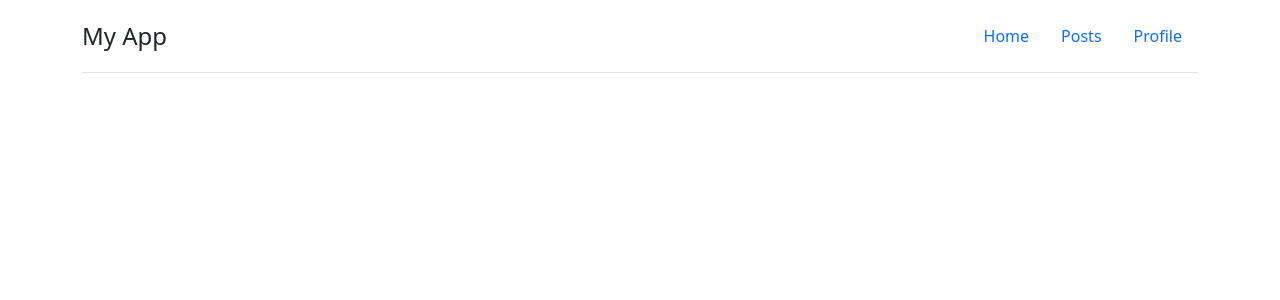
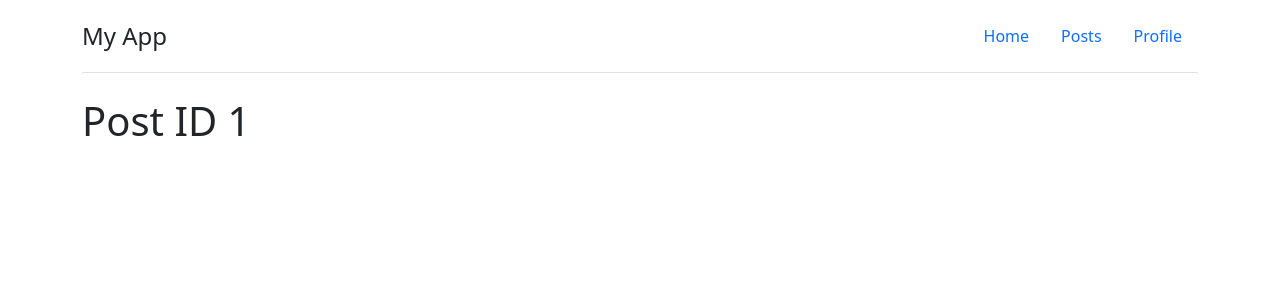
Before and after one commit to ferlobo1985/UDMY-REACT19-Routes, a React (Vite) app: page /posts/1 in a window 1280 px wide. Shown: the top 300 px of the page. Built offline with nearby package versions, Linux system fonts and the light colour scheme.

Commit message:
06-Dynamic Params
06-Dynamic Params

```diff
--- a/src/App.jsx
+++ b/src/App.jsx
@@ -4,6 +4,7 @@ import { BrowserRouter, Route, Routes, Link } from 'react-router'
 import Home from './components/home';
 import Posts from './components/posts';
 import Profile from './components/profile';
+import PostItem from './components/postItem';
 
 function App() {
   return (
@@ -29,6 +30,7 @@ function App() {
         <Routes>
           <Route path="/" element={<Home/>}/>
           <Route path="posts" element={<Posts/>}/>
+          <Route path="posts/:id" element={<PostItem/>}/>
           <Route path="profile" element={<Profile/>}/>
         </Routes>
       </div>
--- /dev/null
+++ b/src/components/postItem.jsx
@@ -0,0 +1,18 @@
+import { useParams, useLocation } from 'react-router'
+
+const PostItem = () => {
+    let params = useParams();
+    let location = useLocation();
+
+    console.log(params)
+    console.log(location)
+    /// go to database
+
+    return(
+        <>
+            <h1>Post ID {params.id}</h1>
+        </>
+    )
+}
+
+export default PostItem;
--- a/src/main.jsx
+++ b/src/main.jsx
@@ -1,9 +1,6 @@
-import { StrictMode } from 'react'
 import { createRoot } from 'react-dom/client'
 import App from './App.jsx'
 
 createRoot(document.getElementById('root')).render(
-  <StrictMode>
-    <App />
-  </StrictMode>,
+  <App />
 )
```
